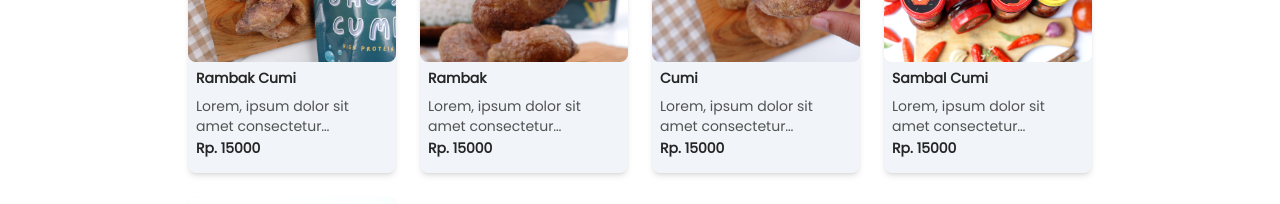
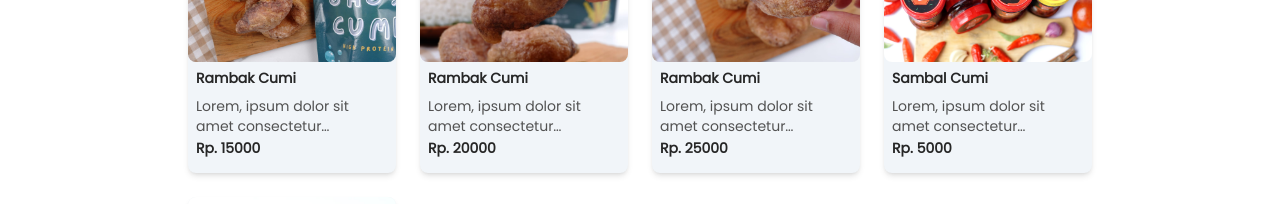
Before and after one commit to NasFahmi/cppawonkoe, a Next.js app: page /katalog in a window 1280 px wide. Shown: the part 748-952 px from the top of the page. Built offline with nearby package versions, Linux system fonts and the light colour scheme.

Commit message:
add slug in katalog detail product

```diff
--- a/app/components/CardProduct.tsx
+++ b/app/components/CardProduct.tsx
@@ -6,15 +6,16 @@ interface product {
     title?:string;
     description?:string;
     price?:string;
+    slug?:string
 }
-export default function CardProduct({image,title,description,price}:product) {
+export default function CardProduct({image,title,description,price,slug}:product) {
     return (
         <div className="flex justify-center items-center">
             <div className="block rounded-lg bg-slate-100 shadow-md w-44 md:w-52 ">
                 <div className="relative overflow-hidden bg-cover bg-no-repeat" data-te-ripple-init data-te-ripple-color="light">
                     <Image className="rounded-lg object-cover h-40  w-full" src={image!}
                         alt="" width={1000} height={1000} />
-                    <Link href="#!">
+                    <Link href={'/katalog/' + slug!}>
                         <div
                             className="absolute bottom-0 left-0 right-0 top-0 h-full w-full overflow-hidden bg-[hsla(0,0%,98%,0.15)] bg-fixed opacity-0 transition duration-300 ease-in-out hover:opacity-100">
                         </div>
@@ -23,7 +24,7 @@ export default function CardProduct({image,title,description,price}:product) {
 
                 <div className="p-2">
                     <div className="flex justify-between">
-                        <h5 className="mb-2 text-sm font-bold leading-tight text-neutral-800 dark:text-neutral-50 line-clamp-1">
+                        <h5 className="mb-2 text-sm font-bold leading-tight text-neutral-800 dark:text-neutral-50 text-ellipsis line-clamp-1">
                             {title}
                         </h5>
                     </div>
--- a/app/katalog/page.tsx
+++ b/app/katalog/page.tsx
@@ -8,6 +8,44 @@ import Rambak3 from '@/public/rambak3.jpeg'
 import Sambal1 from '@/public/sambal1.jpeg'
 import Sambal2 from '@/public/sambal2.jpeg'
 
+const data = [
+    {
+        'image':Rambak1,
+        'title': 'Rambak Cumi',
+        'description': 'Lorem, ipsum dolor sit amet consectetur adipisicing elit. Quasi nesciunt totam distinctio explicabo praesentium consequatur sapiente fuga laudantium quas dolorem',
+        'price':'15000',
+        'slug':'rambak-cumi'
+
+    },
+    {
+        'image':Rambak2,
+        'title': 'Rambak Cumi',
+        'description': 'Lorem, ipsum dolor sit amet consectetur adipisicing elit. Quasi nesciunt totam distinctio explicabo praesentium consequatur sapiente fuga laudantium quas dolorem',
+        'price':'20000',
+        'slug':'rambak-cumi'
+    },
+    {
+        'image':Rambak3,
+        'title': 'Rambak Cumi',
+        'description': 'Lorem, ipsum dolor sit amet consectetur adipisicing elit. Quasi nesciunt totam distinctio explicabo praesentium consequatur sapiente fuga laudantium quas dolorem',
+        'price':'25000',
+        'slug':'rambak-cumi'
+    },
+    {
+        'image':Sambal1,
+        'title': 'Sambal Cumi',
+        'description': 'Lorem, ipsum dolor sit amet consectetur adipisicing elit. Quasi nesciunt totam distinctio explicabo praesentium consequatur sapiente fuga laudantium quas dolorem',
+        'price':'5000',
+        'slug':'sambal-cumi'
+    },
+    {
+        'image':Sambal2,
+        'title': 'Sambal Cumi',
+        'description': 'Lorem, ipsum dolor sit amet consectetur adipisicing elit. Quasi nesciunt totam distinctio explicabo praesentium consequatur sapiente fuga laudantium quas dolorem',
+        'price':'20000',
+        'slug':'sambal-cumi'
+    },
+]
 export default function Katalog() {
     return (
         <div className="">
@@ -35,11 +73,9 @@ export default function Katalog() {
             <div className="flex justify-center items-center">
 
                 <div className="grid max-w-screen-lg grid-cols-2 md:grid-cols-3 lg:grid-cols-4 justify-center items-center gap-6 py-10">
-                    <CardProduct image={Rambak1.src} description={'Lorem, ipsum dolor sit amet consectetur adipisicing elit. Quasi nesciunt totam distinctio explicabo praesentium consequatur sapiente fuga laudantium quas dolorem'} price='15000'title='Rambak Cumi'/>
-                    <CardProduct image={Rambak2.src} description={'Lorem, ipsum dolor sit amet consectetur adipisicing elit. Quasi nesciunt totam distinctio explicabo praesentium consequatur sapiente fuga laudantium quas dolorem'} price='15000'title='Rambak '/>
-                    <CardProduct image={Rambak3.src} description={'Lorem, ipsum dolor sit amet consectetur adipisicing elit. Quasi nesciunt totam distinctio explicabo praesentium consequatur sapiente fuga laudantium quas dolorem'} price='15000'title='Cumi'/>
-                    <CardProduct image={Sambal1.src} description={'Lorem, ipsum dolor sit amet consectetur adipisicing elit. Quasi nesciunt totam distinctio explicabo praesentium consequatur sapiente fuga laudantium quas dolorem'} price='15000'title='Sambal Cumi'/>
-                    <CardProduct image={Sambal2.src} description={'Lorem, ipsum dolor sit amet consectetur adipisicing elit. Quasi nesciunt totam distinctio explicabo praesentium consequatur sapiente fuga laudantium quas dolorem'} price='15000'title='Sambal'/>
+                    {data.map((item,index)=>(
+                        <CardProduct key={index} image={item.image.src} description={item.description} price={item.price} title={item.title} slug={item.slug}/>
+                    ))}
                 </div>
             </div>
         </div>
```
